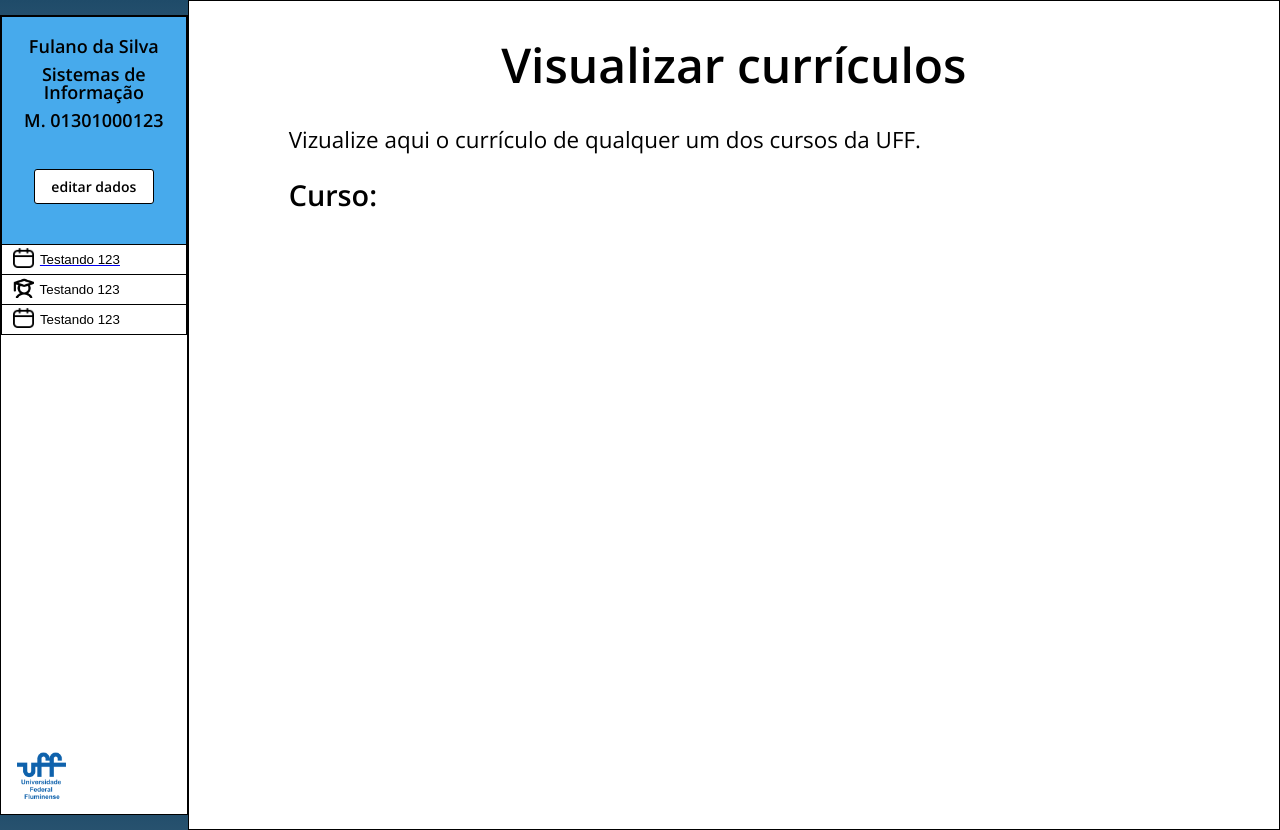
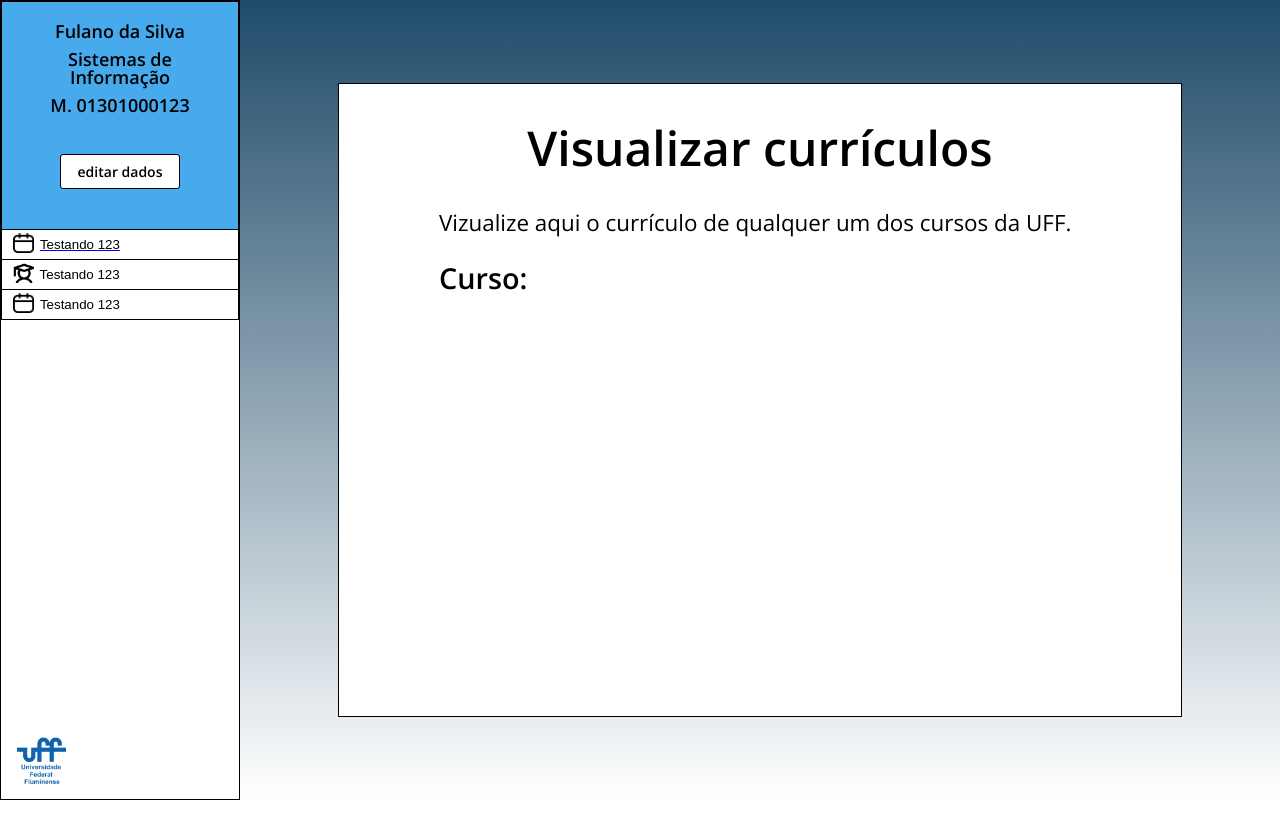
Before and after one commit to gustavo-ferreira03/projeto-iduff-front, a React (Create React App) app: page /ViewResume in a window 1280 px wide. After the commit the page ends 800 px from the top, so only its background shows below. Built offline with nearby package versions, Linux system fonts and the light colour scheme; a web font is replaced by a local one.

Commit message:
mudei fundo branco

```diff
--- a/src/components/ViewResume/ViewResume.module.css
+++ b/src/components/ViewResume/ViewResume.module.css
@@ -1,7 +1,7 @@
 .white_box{
     margin: 0 auto;
-    width: 1400px;
-    height: 830px;
+    width: 844px;
+    height: 634px;
     top: 49px;
     left:270px;
     background-color: white;
```
